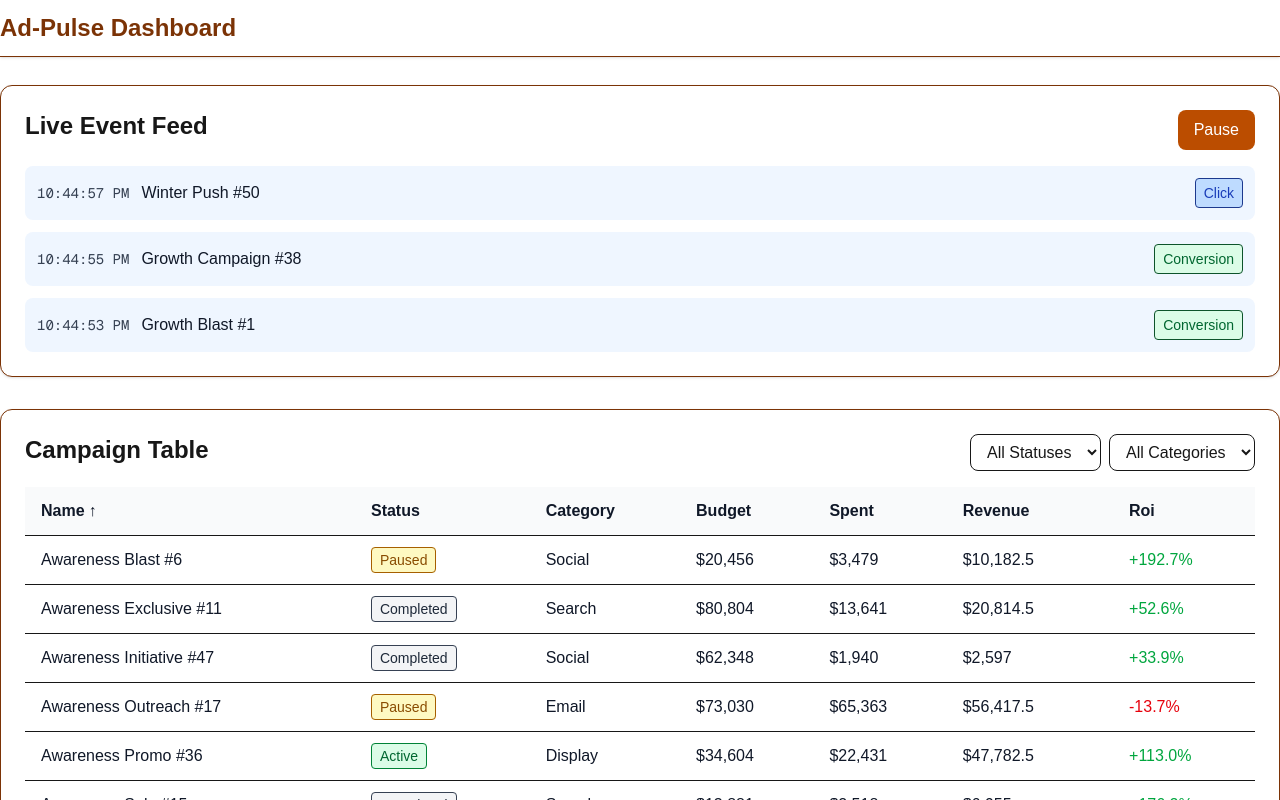
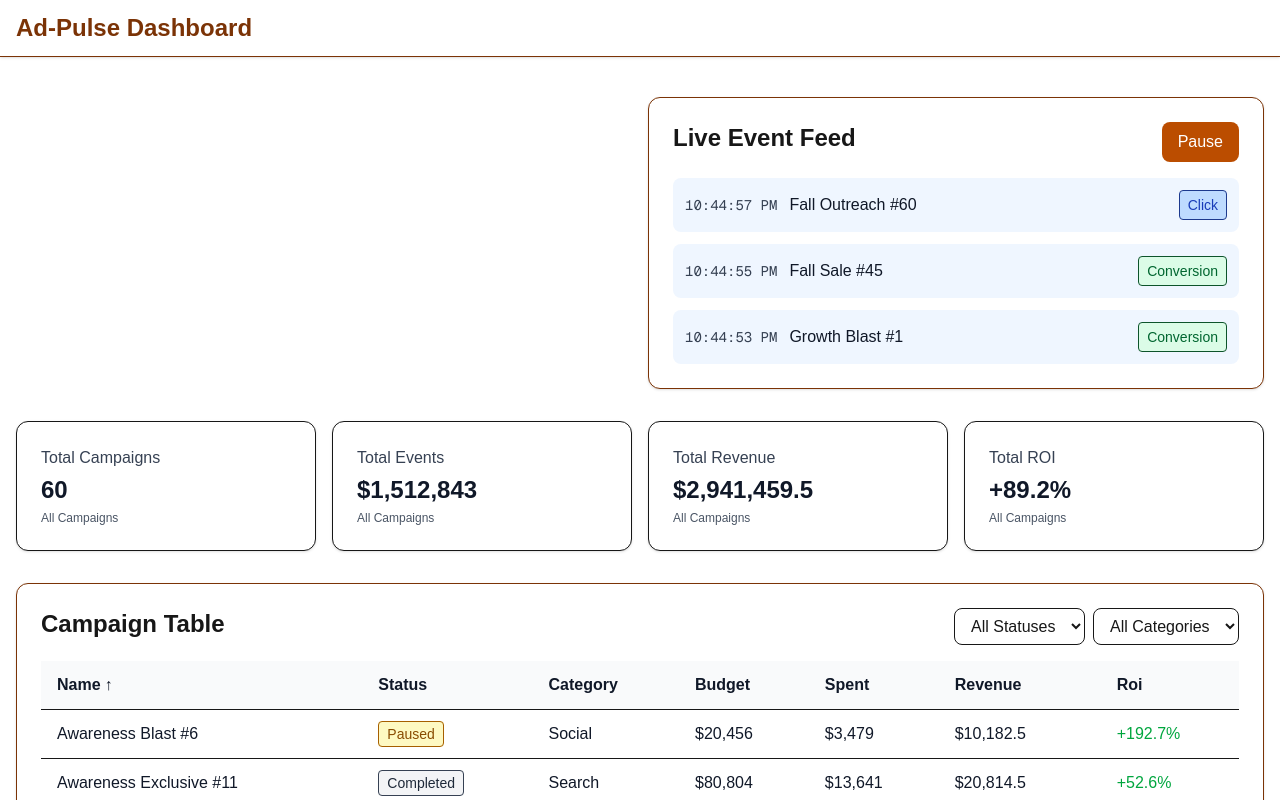
Before and after one commit to Bravo9710/ad-dashboard, a Next.js app: page / in a window 1280 px wide. Shown: the top 800 px of the page. Built offline with nearby package versions, Linux system fonts and the light colour scheme.

Commit message:
feat: introduce campaign statistics display using new StatBox and StatsLayout components, and adjust campaign table styling.

```diff
--- a/src/app/page.tsx
+++ b/src/app/page.tsx
@@ -1,10 +1,11 @@
 import LiveEventFeed from "@/components/LiveEventFeed";
 import CampaignTable from "@/components/CampaingTable";
+import StatsLayout from "@/components/StatsLayout";
 
 export default function Home() {
   return (
     <main className="">
-      <nav className="nav py-3 border-b bg-white border-b-amber-900 shadow">
+      <nav className="nav py-3 border-b bg-white border-b-amber-900 shadow px-4">
         <div className="container mx-auto">
           <h1 className="text-2xl font-bold text-amber-900">
             Ad-Pulse Dashboard
@@ -12,8 +13,12 @@ export default function Home() {
         </div>
       </nav>
 
-      <section className=" container mx-auto my-7 flex flex-col gap-8">
-        <LiveEventFeed />
+      <section className="container mx-auto m-4 flex flex-col gap-8 px-4 py-6">
+        <div className="grid lg:grid-cols-2 gap-4">
+          <div></div>
+          <LiveEventFeed />
+        </div>
+        <StatsLayout />
         <CampaignTable />
       </section>
     </main>
--- a/src/components/CampaingTable.tsx
+++ b/src/components/CampaingTable.tsx
@@ -100,7 +100,7 @@ export default function CampaignTable() {
       </div>
       <div>
         <div className="overflow-x-auto">
-          <table className="w-full">
+          <table className="w-full min-w-[800px] overflow-x-auto">
             <thead className="bg-gray-50 border-b">
               <tr>
                 {SortKeys.map((key) => (
--- /dev/null
+++ b/src/components/StatBox.tsx
@@ -0,0 +1,23 @@
+import clsx from "clsx";
+
+export default function StatBox({
+  label,
+  value,
+  subtext,
+  className,
+}: {
+  label: string;
+  value: string | number;
+  subtext?: string;
+  className?: string;
+}) {
+  return (
+    <div
+      className={clsx("bg-white rounded-xl shadow-sm border p-6", className)}
+    >
+      <p className="text-gray-700 text-md mb-1">{label}</p>
+      <p className="text-2xl font-bold text-gray-900">{value}</p>
+      {subtext && <p className="text-gray-600 text-xs mt-1">{subtext}</p>}
+    </div>
+  );
+}
--- /dev/null
+++ b/src/components/StatsLayout.tsx
@@ -0,0 +1,59 @@
+"use client";
+
+import { useCampaignStore } from "@/store/useCampaignStore";
+import { useMemo } from "react";
+import StatBox from "./StatBox";
+import formatCurrency from "@/lib/formatCurrency";
+
+export default function StatsLayout() {
+  const { getFilteredCampaigns, filters } = useCampaignStore();
+  const filteredCampaigns = getFilteredCampaigns();
+
+  // Compute aggregate stats from filtered campaigns (memoized)
+  const stats = useMemo(() => {
+    const totalSpend = filteredCampaigns.reduce((sum, c) => sum + c.spent, 0);
+    const totalRevenue = filteredCampaigns.reduce(
+      (sum, c) => sum + c.revenue,
+      0,
+    );
+    const avgRoi =
+      filteredCampaigns.length > 0
+        ? filteredCampaigns.reduce((sum, c) => sum + c.roi, 0) /
+          filteredCampaigns.length
+        : 0;
+
+    return {
+      count: filteredCampaigns.length,
+      totalSpend,
+      totalRevenue,
+      avgRoi,
+    };
+  }, [filteredCampaigns]);
+
+  const hasFilters = filters.status || filters.category;
+
+  return (
+    <div className="grid grid-cols-2 md:grid-cols-4 gap-4">
+      <StatBox
+        label="Total Campaigns"
+        value={stats.count}
+        subtext={hasFilters ? "Filtered" : "All Campaigns"}
+      />
+      <StatBox
+        label="Total Events"
+        value={formatCurrency(stats.totalSpend)}
+        subtext={hasFilters ? "Filtered" : "All Campaigns"}
+      />
+      <StatBox
+        label="Total Revenue"
+        value={formatCurrency(stats.totalRevenue)}
+        subtext={hasFilters ? "Filtered" : "All Campaigns"}
+      />
+      <StatBox
+        label="Total ROI"
+        value={`${stats.avgRoi >= 0 ? "+" : ""}${stats.avgRoi.toFixed(1)}%`}
+        subtext={hasFilters ? "Filtered" : "All Campaigns"}
+      />
+    </div>
+  );
+}
--- a/src/store/useCampaignStore.ts
+++ b/src/store/useCampaignStore.ts
@@ -25,7 +25,7 @@ interface CampaignStore {
 const MAX_EVENTS = 30;
 
 export const useCampaignStore = create<CampaignStore>((set, get) => ({
-  campaigns: generateCampaigns(50),
+  campaigns: generateCampaigns(60),
   events: [],
   isPaused: false,
   filters: { status: null, category: null },
```
